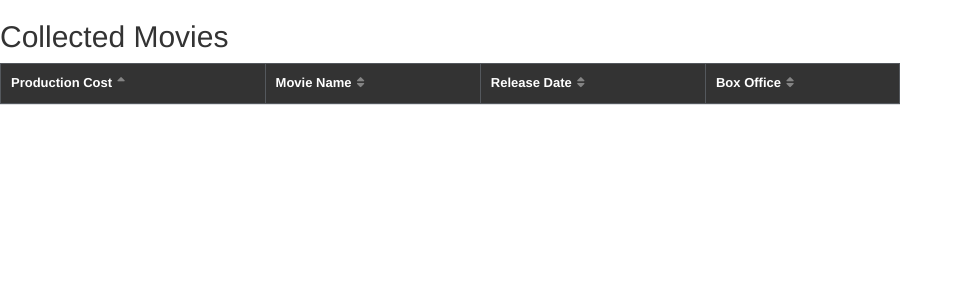
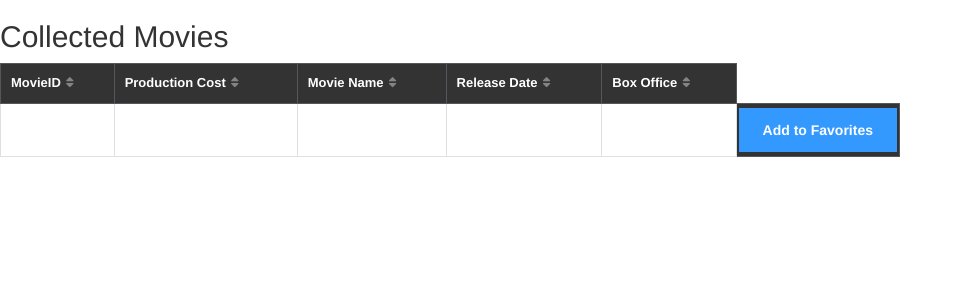
Before and after one commit to JDobie1/projectTwoCS4610, a PHP site: page /movies.php in a window 1280 px wide. Shown: the part 74-374 px from the top of the page, without its empty margins (0-963 px from the left). Run offline with PHP 8.4, Linux system fonts and the light colour scheme; tables that the repository leaves empty or names only in its code hold one stand-in row (values such as "Sample post"); data that the repository does not hold is empty; some libraries are stand-ins or nearby versions.

Commit message:
Favorites Page Functionality
Added functionality for adding movies to the favorites page.

```diff
--- a/favorites.php
+++ b/favorites.php
@@ -14,7 +14,7 @@ if (!$conn) {
 
 //$result = mysqli_query($conn, "SELECT * FROM movies");
 
-$columns = array('Production_cost','Name','Release_date', 'BoxOffice');
+$columns = array('MovieID, Production_cost','Name','Release_date', 'BoxOffice');
 
 $column = isset($_GET['column']) && in_array($_GET['column'], $columns) ? $_GET['column'] : $columns[0];
 
@@ -71,7 +71,7 @@ if ($result = $conn->query('SELECT * FROM favorites ORDER BY ' .  $column . ' '
     <h2> Favorites</h2>
     <tr>
         <th><a href="index.php?column=joined&order=<?php echo $asc_or_desc; ?>">MovieID<i class="fas fa-sort<?php echo $column == 'MovieID' ? '-' . $up_or_down : ''; ?>"></i></a></th>
-        <th><a href="index.php?column=joined&order=<?php echo $asc_or_desc; ?>">User<i class="fas fa-sort<?php echo $column == 'User' ? '-' . $up_or_down : ''; ?>"></i></a></th>
+<!--        <th><a href="index.php?column=joined&order=<?php echo $asc_or_desc; ?>">User<i class="fas fa-sort<?php echo $column == 'User' ? '-' . $up_or_down : ''; ?>"></i></a></th>-->
         <th><a href="index.php?column=name&order=<?php echo $asc_or_desc; ?>">Production Cost<i class="fas fa-sort<?php echo $column == 'Production_cost' ? '-' . $up_or_down : ''; ?>"></i></a></th>
         <th><a href="index.php?column=age&order=<?php echo $asc_or_desc; ?>">Movie Name<i class="fas fa-sort<?php echo $column == 'Name' ? '-' . $up_or_down : ''; ?>"></i></a></th>
         <th><a href="index.php?column=joined&order=<?php echo $asc_or_desc; ?>">Release Date<i class="fas fa-sort<?php echo $column == 'Release_date' ? '-' . $up_or_down : ''; ?>"></i></a></th>
@@ -79,6 +79,7 @@ if ($result = $conn->query('SELECT * FROM favorites ORDER BY ' .  $column . ' '
     </tr>
     <?php while ($row = $result->fetch_assoc()): ?>
     <tr>
+        <td<?php echo $column == 'MovieID' ? $add_class : ''; ?>><?php echo $row['MovieID']; ?></td>
         <td<?php echo $column == 'Production_cost' ? $add_class : ''; ?>><?php echo $row['Production_cost']; ?></td>
         <td<?php echo $column == 'Name' ? $add_class : ''; ?>><?php echo $row['Name']; ?></td>
         <td<?php echo $column == 'Release_date' ? $add_class : ''; ?>><?php echo $row['Release_date']; ?></td>
--- a/index.php
+++ b/index.php
@@ -66,5 +66,6 @@
     </div>
 </header>
 <body>
+
 </body>
 </html>
--- /dev/null
+++ b/js/projectTwo.js
@@ -0,0 +1,3 @@
+function insertToFavorites(v) {
+    document.location.href = "movies.php?movieID=" + v;
+}
--- a/movies.php
+++ b/movies.php
@@ -6,15 +6,20 @@ $dbpassword = "";
 $dbname = "project_two_cs4610";
 
 $conn = mysqli_connect($dbhost, $dbuser, $dbpassword, $dbname);
-
+$x = filter_input(INPUT_GET, "movieID");
 
 if (!$conn) {
     die('Could not connect: ' . mysqli_connect_error());
 }
 
+
+    $insert = "INSERT INTO favorites (MovieID, Name, BoxOffice, Release_date, Production_cost) SELECT MovieID, Name, BoxOffice, Release_date, Production_cost FROM movies WHERE MovieID = $x";
+    $resultInsert = mysqli_query($conn, $insert);
+
+
 //$result = mysqli_query($conn, "SELECT * FROM movies");
 
-$columns = array('Production_cost','Name','Release_date', 'BoxOffice');
+$columns = array('MovieID, Production_cost','Name','Release_date', 'BoxOffice');
 
 $column = isset($_GET['column']) && in_array($_GET['column'], $columns) ? $_GET['column'] : $columns[0];
 
@@ -28,6 +33,7 @@ if ($result = $conn->query('SELECT * FROM movies ORDER BY ' .  $column . ' ' . $
     $add_class = ' class="highlight"';
 ?>
 
+
 <!DOCTYPE html>
 <html lang="en">
 <head>
@@ -40,6 +46,18 @@ if ($result = $conn->query('SELECT * FROM movies ORDER BY ' .  $column . ' ' . $
     <link rel="stylesheet" href="https://maxcdn.bootstrapcdn.com/bootstrap/3.4.0/css/bootstrap.min.css">
     <script src="https://maxcdn.bootstrapcdn.com/bootstrap/3.4.0/js/bootstrap.min.js"></script>
     <script src="https://ajax.googleapis.com/ajax/libs/jquery/3.3.1/jquery.min.js"></script>
+    <script src="js/projectTwo.js"></script>
+    <style>
+        input[type=button] {
+        background-color: #3399ff;
+        border: none;
+        color: white;
+        padding: 12px 24px;
+        text-decoration: none;
+        margin: 4px 2px;
+        cursor: pointer;
+        }
+    </style>
 </head>
 <header>
     <div id="top-header">
@@ -70,17 +88,26 @@ if ($result = $conn->query('SELECT * FROM movies ORDER BY ' .  $column . ' ' . $
 <table>
     <h2> Collected Movies</h2>
     <tr>
+        <th><a href="index.php?column=name&order=<?php echo $asc_or_desc; ?>">MovieID<i class="fas fa-sort<?php echo $column == 'MovieID' ? '-' . $up_or_down : ''; ?>"></i></a></th>
         <th><a href="index.php?column=name&order=<?php echo $asc_or_desc; ?>">Production Cost<i class="fas fa-sort<?php echo $column == 'Production_cost' ? '-' . $up_or_down : ''; ?>"></i></a></th>
         <th><a href="index.php?column=age&order=<?php echo $asc_or_desc; ?>">Movie Name<i class="fas fa-sort<?php echo $column == 'Name' ? '-' . $up_or_down : ''; ?>"></i></a></th>
         <th><a href="index.php?column=joined&order=<?php echo $asc_or_desc; ?>">Release Date<i class="fas fa-sort<?php echo $column == 'Release_date' ? '-' . $up_or_down : ''; ?>"></i></a></th>
         <th><a href="index.php?column=joined&order=<?php echo $asc_or_desc; ?>">Box Office<i class="fas fa-sort<?php echo $column == 'BoxOffice' ? '-' . $up_or_down : ''; ?>"></i></a></th>
     </tr>
     <?php while ($row = $result->fetch_assoc()): ?>
+
     <tr>
+        <td<?php echo $column == 'MovieID' ? $add_class : ''; ?>><?php echo $row['MovieID']; ?></td>
         <td<?php echo $column == 'Production_cost' ? $add_class : ''; ?>><?php echo $row['Production_cost']; ?></td>
         <td<?php echo $column == 'Name' ? $add_class : ''; ?>><?php echo $row['Name']; ?></td>
         <td<?php echo $column == 'Release_date' ? $add_class : ''; ?>><?php echo $row['Release_date']; ?></td>
         <td<?php echo $column == 'BoxOffice' ? $add_class : ''; ?>><?php echo $row['BoxOffice']; ?></td>
+
+        <th style="width: 8em">
+        <form>
+	      		<input type="button" value="Add to Favorites" onClick="insertToFavorites(<?php print $row['MovieID']; ?>)" />
+                  </form>
+              </th>
     </tr>
     <?php endwhile; ?>
 </table>
```
Also changed, not shown: Welcome.png (added), favorite.png (added), index.css (line endings or trailing spaces).
